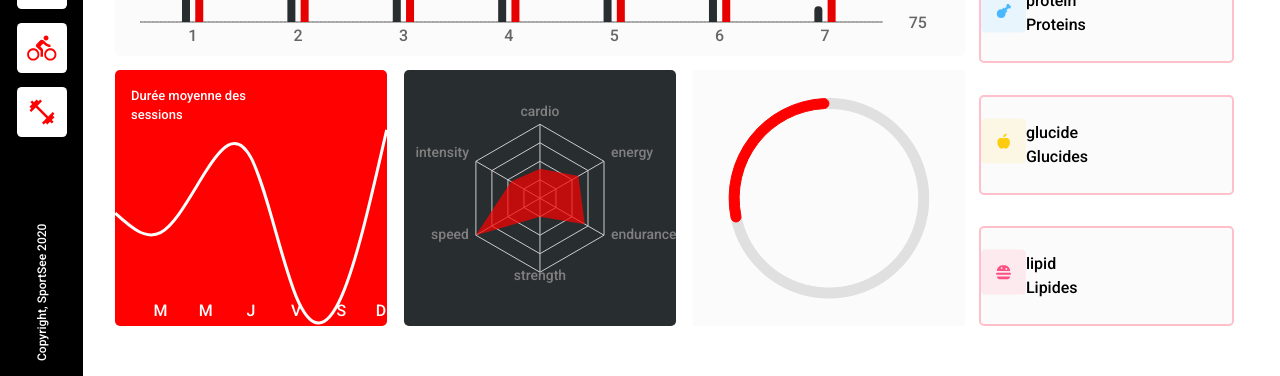
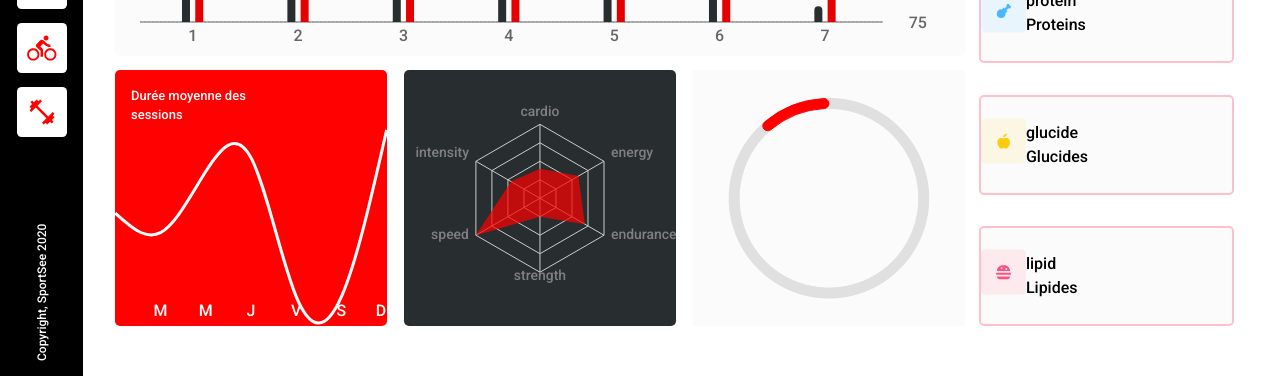
Before and after one commit to soun1005/op-p12_SportSee, a React (Create React App) app: page /user/12 in a window 1280 px wide. Shown: the part 419-795 px from the top of the page. Built offline with nearby package versions, Linux system fonts and the light colour scheme.

Commit message:
score chart data linked

```diff
--- a/src/components/Graphes/Score/index.jsx
+++ b/src/components/Graphes/Score/index.jsx
@@ -1,16 +1,12 @@
+/* eslint-disable react/prop-types */
 import { PieChart, Pie, Cell, ResponsiveContainer } from 'recharts';
 import style from './ScoreChart.module.css';
 
 const COLORS = ['red', 'transparent'];
 
-export default function ScoreChart() {
-  // temporary data
-  const score = 0.29;
-  const bgData = [{ name: 'Group A', value: 400 }];
-  const scoreData = [
-    { name: 'A1', value: score },
-    { name: 'A2', value: 1 - score },
-  ];
+export default function ScoreChart({ data }) {
+  const bgData = [{ value: 1 }];
+  const scoreData = [{ value: data }, { value: 1 - data }];
 
   return (
     <div className={style.container}>
@@ -20,21 +16,17 @@ export default function ScoreChart() {
           <Pie
             data={bgData}
             dataKey="value"
-            // cx={200}
-            // cy={200}
             innerRadius={90}
             outerRadius={100}
             blendStroke={true}
+            isAnimationActive={false}
             fill="#e0e0e0"
           />
           <Pie
             data={scoreData}
             dataKey="value"
-            // cx={200}
-            // cy={200}
             innerRadius={90}
             outerRadius={100}
-            // fill="red"
             startAngle={90}
             endAngle={450}
             cornerRadius="50%"
--- a/src/dataFormat/activityFormat.js
+++ b/src/dataFormat/activityFormat.js
@@ -1,26 +1,21 @@
-// {
-//     day: '2020-07-01',
-//     kilogram: 80,
-//     calories: 240,
-//   },
-
-// {
-//     day: 1,
-//     kilogram: 80,
-//     calories: 240,
-//   }
-
 const stringToNum = (date) => {
+  // getDate()
   const lastNumber = date.charAt(date.length - 1);
   const toNum = parseInt(lastNumber);
   return toNum;
 };
 
+// data.sessions
 const activityFormat = (sessions) => {
+  // sessions.day, sessions.kilo, sessions.calories
   return sessions.map(({ day, kilogram, calories }) => ({
+    // day, kilogram, calories : 차트 만드는데 필요한 키밸류
+    // day의 값을 새로운 값으로 재지정
     day: stringToNum(day),
-    kilogram: kilogram,
-    calories: calories,
+    kilogram,
+    calories,
+    // kilogram: kilogram,
+    // calories: calories,
   }));
 };
 
--- a/src/dataFormat/averageSessionFormat.js
+++ b/src/dataFormat/averageSessionFormat.js
@@ -4,7 +4,8 @@ const averageSessionFormat = (sessions) => {
   return sessions.map(({ day, sessionLength }) => ({
     // value of 'day' passed as index
     day: days[day - 1],
-    sessionLength: sessionLength,
+    sessionLength,
+    // sessionLength: sessionLength,
   }));
 };
 
--- a/src/dataFormat/index.js
+++ b/src/dataFormat/index.js
@@ -1,6 +1,7 @@
 import activityFormat from './activityFormat';
 import averageSessionFormat from './averageSessionFormat';
 import performanceFormat from './performanceFormat';
+import scoreFormat from './scoreFormat';
 
 const globalFormat = (data) => {
   // first data for testing
@@ -15,10 +16,14 @@ const globalFormat = (data) => {
 
   // performance chart
   const performanceSection = performanceFormat(data.USER_PERFORMANCE[0]);
-  console.log('performanceSection', performanceSection);
+  // console.log('performanceSection', performanceSection);
+
+  // score chart
+  const scoreSection = scoreFormat(data.USER_MAIN_DATA[0]);
+  // console.log('scoreSection:', scoreSection);
 
   // returned values are called in Main.jsx with 'useFetch'
-  return { activitySection, averageSection, performanceSection };
+  return { activitySection, averageSection, performanceSection, scoreSection };
 };
 
 export default globalFormat;
--- /dev/null
+++ b/src/dataFormat/scoreFormat.js
@@ -0,0 +1,19 @@
+const scoreFormat = (data) => {
+  const score = data.score;
+  const todayScore = data.todayScore;
+
+  // map data and if score return score, if todayScore, return todayScore
+  // data.map((el) => console.log(el));
+  // console.log(todayScore);
+
+  if (score) {
+    console.log('score', score);
+    return score;
+  } else {
+    console.log('todayScore', todayScore);
+    // change this to 'score'
+    return todayScore;
+  }
+};
+
+export default scoreFormat;
--- a/src/layouts/Main/index.jsx
+++ b/src/layouts/Main/index.jsx
@@ -38,7 +38,7 @@ export default function Main() {
           <div className={style.bottomCharts}>
             <AverageSession data={data.averageSection} />
             <Performance data={data.performanceSection} />
-            <Score />
+            <Score data={data.scoreSection} />
           </div>
         </div>
         <div className={style.cardWrap}>
```
Also changed, not shown: src/components/Graphes/Performance/index.jsx (+0 -27 lines), src/dataFormat/performanceFormat.js (+0 -48 lines).
